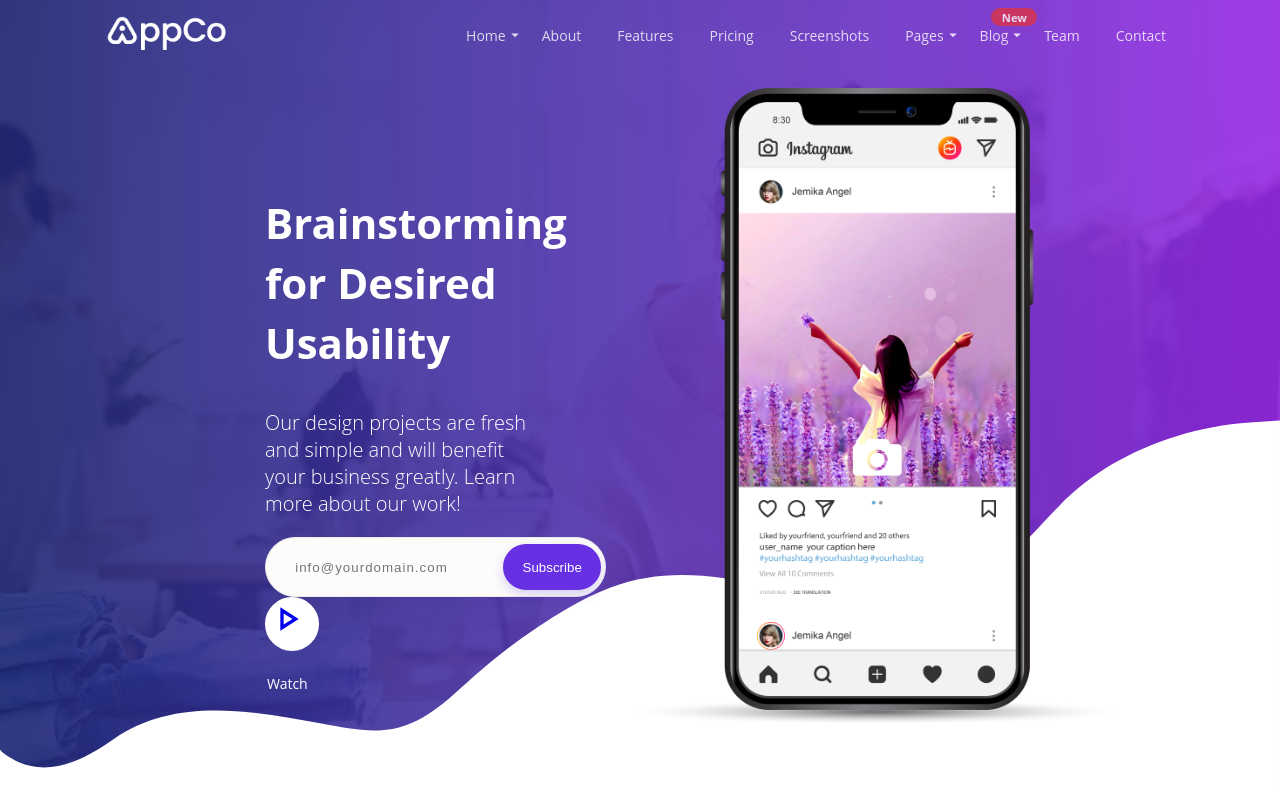
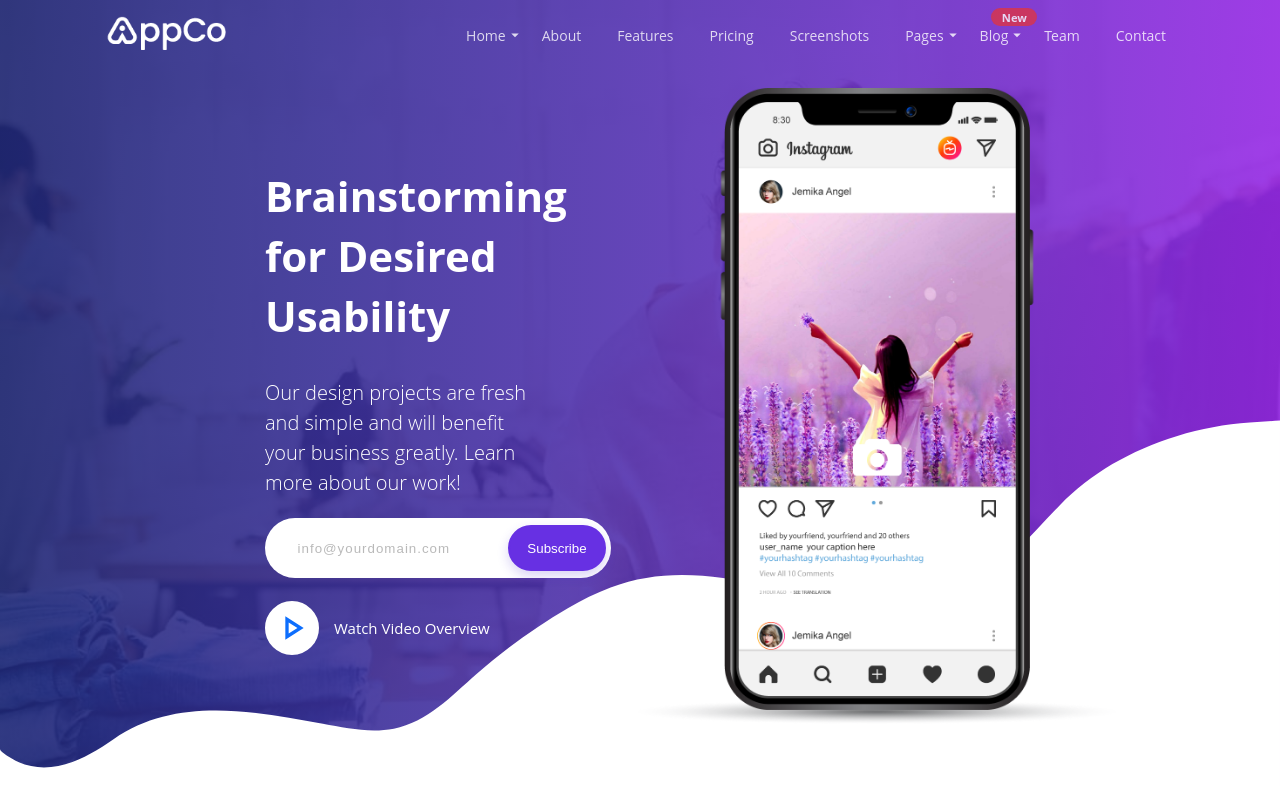
Before and after one commit to datdhomegatheme/landingpage-hieu, a React (Create React App) app in the folder my-app/: page / in a window 1280 px wide. Shown: the top 806 px of the page. Built offline with nearby package versions, Linux system fonts and the light colour scheme.

Commit message:
update UI homepage

```diff
--- a/my-app/src/Pages/HomePage/index.js
+++ b/my-app/src/Pages/HomePage/index.js
@@ -12,11 +12,11 @@ function HomePage() {
                         <h1 className="left__title">
                             Brainstorming for Desired Usability
                         </h1>
-                        <p className="left__content text-content ">
+                        <h2 className="left__content">
                             Our design projects are fresh and simple and will
                             benefit your business greatly. Learn more about our
                             work!
-                        </p>
+                        </h2>
                         <form className="d-flex">
                             <input
                                 type={"text"}
@@ -29,11 +29,16 @@ function HomePage() {
                                 Subscribe
                             </button>
                         </form>
-                        <div className="left__play-btn d-flex">
-                            <a href="https://www.youtube.com/watch?v=9No-FiEInLA">
+                        <div className="left__play-video d-flex">
+                            <a
+                                className="play-btn d-flex"
+                                href="https://www.youtube.com/watch?v=9No-FiEInLA"
+                            >
                                 <PlayArrowOutlinedIcon className="icon" />
                             </a>
-                            <div>Watch Video Overview</div>
+                            <p className="play-video__title">
+                                Watch Video Overview
+                            </p>
                         </div>
                     </div>
                     <div className="container__right d-flex">
@@ -48,6 +53,7 @@ function HomePage() {
                     <img alt="bottom img" src={Img} className="bottom__img" />
                 </div>
             </div>
+            <div className="promp-section"></div>
         </>
     );
 }
--- a/my-app/src/assets/Styles/HomePage/_index.scss
+++ b/my-app/src/assets/Styles/HomePage/_index.scss
@@ -28,6 +28,7 @@
         justify-content: space-between;
         position: relative;
         z-index: 1;
+        line-height: 30px;
 
         .container__left {
             width: 37%;
@@ -43,13 +44,19 @@
                     height: 26px;
                     width: 312px;
                     border: transparent solid 1px;
-                    background: #FDFCFB;
-                    color: #737373;
+
                     letter-spacing: 1px;
                     text-indent: 5%;
                     border-radius: 30px;
-                    border-color: #ebebeb;
-                    padding: 0.975rem 0.85rem;
+                    padding: 16px 16px;
+
+                    &:focus-visible {
+                        border: 1px solid #6730e3;
+                    }
+
+                    &::placeholder {
+                        opacity: 0.5;
+                    }
                 }
 
                 .left__btn-subscribe {
@@ -58,24 +65,40 @@
                     width: 98px;
                     height: 46px;
                 }
-
             }
 
-            .left__play-btn {
+            .left__play-video {
+                padding: 20px 0;
+
+
+                .play-btn {
                     width: 50px;
                     height: 50px;
                     line-height: 50px;
                     border-radius: 50%;
-                position: relative;
                     z-index: 4;
-                display: inline-block;
                     border: 2px solid #ffffff;
                     cursor: pointer;
                     background: #ffffff;
 
                     .icon {
-                    width: 40px;
-                    height: 40px;
+                        color: #0d6efd;
+                        font-size: 40px;
+                    }
+
+                    &:hover {
+                        animation: ripple-white 1s linear infinite;
+                        transition: .5s;
+                        background-color: #9629e6;
+
+                        .icon {
+                            color: white;
+                        }
+                    }
+                }
+
+                .play-video__title {
+                    padding: 0 15px;
                 }
             }
 
@@ -107,3 +130,15 @@
     }
 
 }
+
+@keyframes ripple-white {
+    0% {
+        -webkit-box-shadow: 0 0 0 0 rgb(255 255 255 / 10%), 0 0 0 10px rgb(255 255 255 / 10%), 0 0 0 20px rgb(255 255 255 / 10%);
+        box-shadow: 0 0 0 0 rgb(255 255 255 / 10%), 0 0 0 10px rgb(255 255 255 / 10%), 0 0 0 20px rgb(255 255 255 / 10%);
+    }
+
+    100% {
+        -webkit-box-shadow: 0 0 0 10px rgb(255 255 255 / 10%), 0 0 0 20px rgb(255 255 255 / 10%), 0 0 0 30px rgb(255 255 255 / 0%);
+        box-shadow: 0 0 0 10px rgb(255 255 255 / 10%), 0 0 0 20px rgb(255 255 255 / 10%), 0 0 0 30px rgb(255 255 255 / 0%);
+    }
+}
--- a/my-app/src/assets/Styles/core.scss
+++ b/my-app/src/assets/Styles/core.scss
@@ -32,10 +32,14 @@ a {
   background-image: $navbar-bg-color !important;
 }
 
+input,
+form {
+  :focus-visible {
+    outline-offset: none;
+    outline: none;
+  }
+}
 
-
-
-//costume scss
 
 .d-flex {
   display: flex;
@@ -57,10 +61,14 @@ h1 {
   font-weight: 700;
 }
 
-p {
+h2 {
   font-size: 20px;
   font-weight: 300;
   margin-bottom: 20px;
+}
+
+p {
+  font-size: 15px;
 }
 
 .btn {
@@ -70,4 +78,14 @@ p {
   border: 2px solid #6730e3;
   border-radius: 30px;
   position: relative;
+  z-index: 2;
+  transition: color .15s ease-in-out, background-color .15s ease-in-out, border-color .15s ease-in-out, box-shadow .15s ease-in-out;
+
+
+  &:hover {
+    background: transparent;
+    color: #202877;
+    box-shadow: none;
+    border: 2px solid #6730e3;
+  }
 }
```
Also changed, not shown: my-app/src/assets/Styles/Variables/_index.scss (+5 -5 lines). Lines whose indentation alone changed are shown as unchanged.
